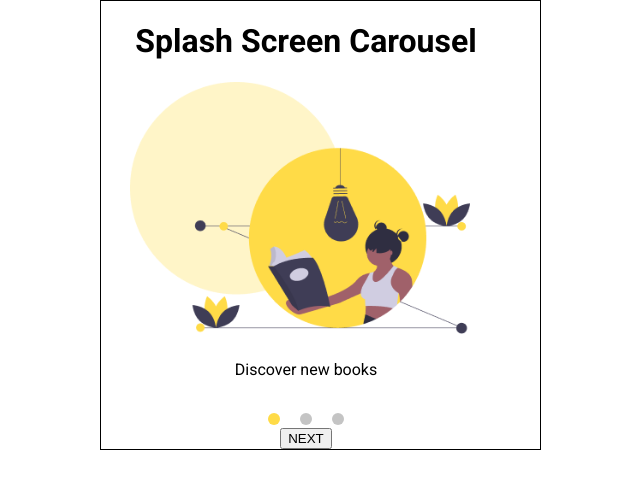
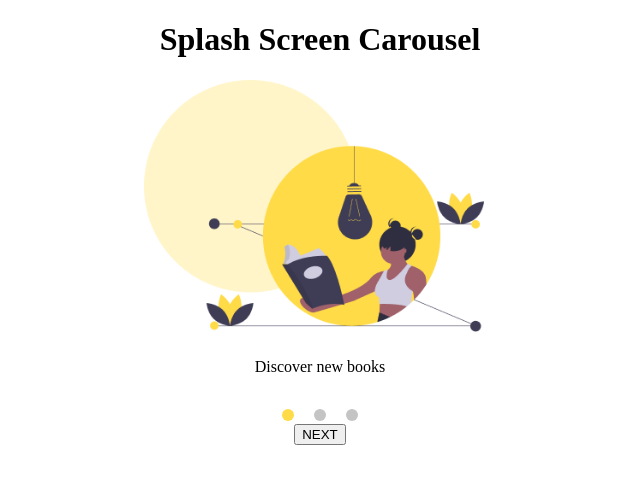
Before and after one commit to vcow10kar/seekho-project, a React (Create React App) app in the folder client/: page / in a window 1280 px wide. Shown: the top 488 px of the page, without its empty margins (320-960 px from the left). Built offline with nearby package versions, Linux system fonts and the light colour scheme.

Commit message:
fixed errors

```diff
--- a/client/src/App.css
+++ b/client/src/App.css
@@ -2,6 +2,7 @@
 .App {
   text-align: center;
   width: 411px;
+  margin: auto;
 }
 
 .App-logo {
--- a/client/src/App.js
+++ b/client/src/App.js
@@ -11,23 +11,22 @@ import {BrowserRouter as Router, Route, Switch} from 'react-router-dom';
 function App() {
 
   return (
-    <Router>
+
       <div className="App">
-
+            <Router>
             <Switch>
+              <Route exact path =  '/' component = {Splash}/>
               <Route path =  '/myBooks' component = {MyBooks}/>
               <Route path = "/signUp" component = {SignUp}/>
               <Route path = "/signIn" component = {SignIn}/>
               <Route path = "/home" component = {Home}/>
-              <Route path = "/books/:id">
-                <Books/>
-              </Route>
+              <Route path = "/books/:id" component = {Books} />
               <Route path = "/explore" component = {Explore}/>
-              <Route path =  '/' component = {Splash}/>
+
             </Switch>
+            </Router>
+        </div>
 
-        </div>
-    </Router>
 
   );
 }
--- a/client/src/components/Books/Books.jsx
+++ b/client/src/components/Books/Books.jsx
@@ -6,6 +6,7 @@ export default function Books() {
     return (
         <div>
             <h1>Book {id.id}</h1>
+
         </div>
     )
 }
--- a/client/src/components/Home/Home.jsx
+++ b/client/src/components/Home/Home.jsx
@@ -1,8 +1,12 @@
-import AcademicFields from "../Academics/AcademicFields"
+import AcademicFields from "../Academics/AcademicFields";
+import RecomCard from './RecomCard';
+import Recommended from "./Recommended";
 export default function Home() {
+
     return (
         <div>
             <p>This is the home page!!!!</p>
+            <RecomCard/>
         </div>
     )
 }
--- a/client/src/components/Home/RecomCard.jsx
+++ b/client/src/components/Home/RecomCard.jsx
@@ -1,5 +1,6 @@
-import { Recommended } from "./Recommended"
-export const Recom=()=>{
+import Recommended from "./Recommended";
+
+const RecomCard=()=>{
     return(
         <div className="recom-parent">
             {/* <p className="trending-heading">Trending this week</p> */}
@@ -9,3 +10,5 @@ export const Recom=()=>{
         </div>
     )
 }
+
+export default RecomCard;
--- a/client/src/components/Home/Recommended.jsx
+++ b/client/src/components/Home/Recommended.jsx
@@ -1,5 +1,5 @@
 import "./Recommended.css"
-export const Recommended=({color,link,author,tag})=>{
+const Recommended=({color,link,author,tag})=>{
     return(
         <div>
             <div>
@@ -16,6 +16,8 @@ export const Recommended=({color,link,author,tag})=>{
         </div>
     )
 }
+
+export default Recommended;
 
 // import "./Trending.css"
 // export const Trending=({color,link,tag,author})=>{
--- a/client/src/components/MyBooks/MyBooks.jsx
+++ b/client/src/components/MyBooks/MyBooks.jsx
@@ -4,6 +4,7 @@ import { useState, useRef } from "react";
 import Carousel from "react-elastic-carousel";
 import ReadingListLinks from './ReadingListLinks';
 import {BrowserRouter as Router, Route, Switch} from 'react-router-dom';
+import {Link} from "react-router-dom";
 
 function MyBooks() {
     const [activeItemIndex, setActiveItemIndex] = useState(0);
@@ -61,10 +62,6 @@ function MyBooks() {
         }
     ]
     return (
-        <Router>
-            {items.map(item => {
-                return <Route path =  {`/books/${item.id}`} component = {MyBooks}/>
-            })}
 
             <div className = {styles.myBooksPage}>
                 <h2 className = {styles.continue}>Continue where you left...</h2>
@@ -77,7 +74,9 @@ function MyBooks() {
                 >
                     {items.map(item => {
                                 return (
-                                    <MyBooksIndividual data = {item}/>
+
+                                    <MyBooksIndividual data = {item} key = {item.id}/>
+
                                 )
                             })}
                 </Carousel>
@@ -96,7 +95,6 @@ function MyBooks() {
                 </div>
 
             </div>
-        </Router>
     )
 }
 
--- a/client/src/components/MyBooks/MyBooksIndividual.jsx
+++ b/client/src/components/MyBooks/MyBooksIndividual.jsx
@@ -4,13 +4,14 @@ import {Link} from "react-router-dom";
 function MyBooksIndividual({data}) {
 
     return (
-        <div className = {styles.book} key = {data.id}>
+        <div className = {styles.book}>
 
                 <img className = {styles.bookImg} src = {data.imageUrl} alt = {data.title}/>
-                <Link to = {"/books/" + data.id}>
-                <p className = {styles.bookTilte}>{data.title}</p>
-                <p className = {styles.bookAuthor}>by {data.author}</p>
-            </Link>
+                <Link to = {`/books/${data.id}`}>
+                    <p className = {styles.bookTilte}>{data.title}</p>
+                    <p className = {styles.bookAuthor}>by {data.author}</p>
+                </Link>
+
         </div>
     )
 }
--- a/client/src/index.css
+++ /dev/null
@@ -1,15 +0,0 @@
-body {
-  margin: 0;
-  font-family:  'Roboto',
-    sans-serif;
-  -webkit-font-smoothing: antialiased;
-  -moz-osx-font-smoothing: grayscale;
-  width: 441px;
-  margin: auto;
-  border: 1px solid black;
-}
-
-code {
-  font-family: source-code-pro, Menlo, Monaco, Consolas, 'Courier New',
-    monospace;
-}
--- a/client/src/index.js
+++ b/client/src/index.js
@@ -1,17 +1,13 @@
 import React from 'react';
 import ReactDOM from 'react-dom';
-import './index.css';
 import App from './App';
-import reportWebVitals from './reportWebVitals';
+import {BrowserRouter as Router} from 'react-router-dom';
 
 ReactDOM.render(
-  <React.StrictMode>
-    <App />
-  </React.StrictMode>,
-  document.getElementById('root')
+  <Router>
+    <React.StrictMode>
+      <App />
+    </React.StrictMode>
+  </Router>,
+  document.getElementById("root")
 );
-
-// If you want to start measuring performance in your app, pass a function
-// to log results (for example: reportWebVitals(console.log))
-// or send to an analytics endpoint. Learn more: https://bit.ly/CRA-vitals
-reportWebVitals();
--- a/client/src/reportWebVitals.js
+++ /dev/null
@@ -1,13 +0,0 @@
-const reportWebVitals = onPerfEntry => {
-  if (onPerfEntry && onPerfEntry instanceof Function) {
-    import('web-vitals').then(({ getCLS, getFID, getFCP, getLCP, getTTFB }) => {
-      getCLS(onPerfEntry);
-      getFID(onPerfEntry);
-      getFCP(onPerfEntry);
-      getLCP(onPerfEntry);
-      getTTFB(onPerfEntry);
-    });
-  }
-};
-
-export default reportWebVitals;
```
Also changed, not shown: client/src/setupTests.js (deleted, +0 -5 lines), client/src/logo.svg (deleted), 1 other file (tests, documents, lock files or other folders). Lines whose indentation alone changed are shown as unchanged.
